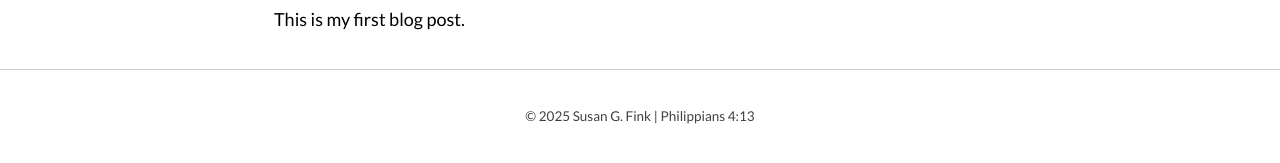
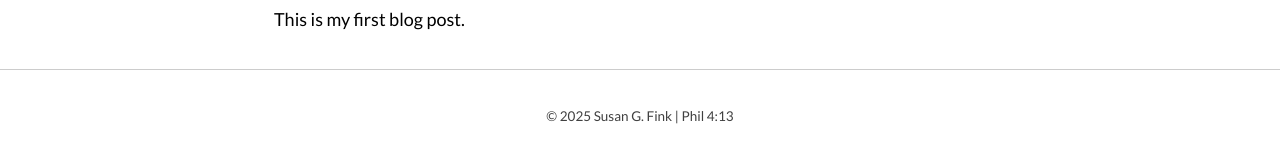
Before and after one commit to susangfink/site, a Jekyll site: the page built from index.md, in a window 1280 px wide. Shown: the part 595-758 px from the top of the page. Built offline with Jekyll 4.4.1, drawn with Linux system fonts in a browser that asks for light colours; nearby versions of some CDN libraries.

Commit message:
Update footer.html

```diff
--- a/_includes/footer.html
+++ b/_includes/footer.html
@@ -18,7 +18,7 @@
     {% if site.copyright %}
       {{ site.copyright | markdownify }}
     {% else %}
-      <p>&copy; {{ site.time | date: '%Y' }} {{ site.name | default: site.title }} | {{ site.data.text[site.locale].powered_by | default: "Philippians 4:13" }}</p>
+      <p>&copy; {{ site.time | date: '%Y' }} {{ site.name | default: site.title }} | {{ site.data.text[site.locale].powered_by | default: "Phil 4:13" }}</p>
      <!-- <p>&copy; {{ site.time | date: '%Y' }} {{ site.name | default: site.title }}. {{ site.data.text[site.locale].powered_by | default: "Powered by" }} <a href="https://jekyllrb.com" rel="nofollow">Jekyll</a> &amp; <a href="https://github.com/mmistakes/so-simple-theme" rel="nofollow">So Simple</a>.</p>
        -->
     {% endif %}
```
